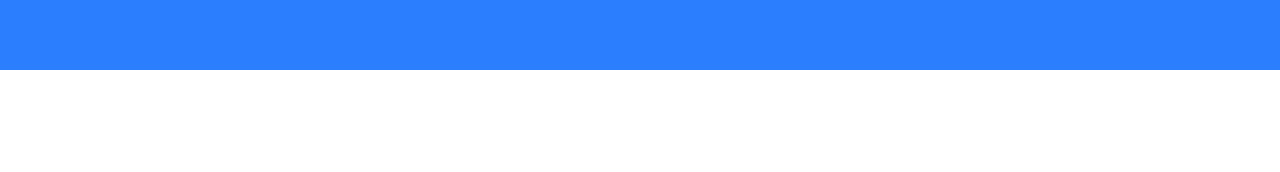
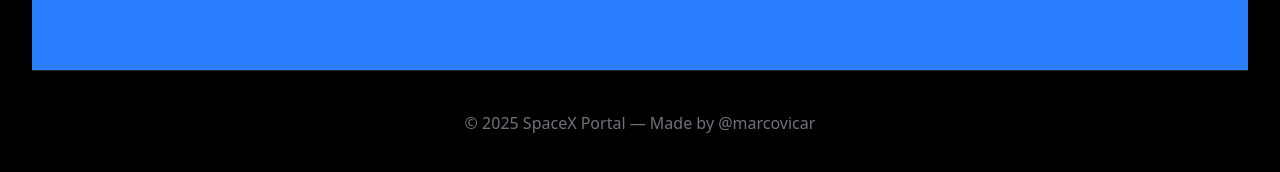
Before and after one commit to marcovicar/spacex-portal, a Next.js app: page / in a window 1280 px wide. Shown: the part 730-902 px from the top of the page. Before the commit the page ends 800 px from the top, so only its background shows below. Built offline with nearby package versions, Linux system fonts and the light colour scheme.

Commit message:
✅ Add footer on layout.tsx

```diff
--- a/src/app/layout.tsx
+++ b/src/app/layout.tsx
@@ -1,6 +1,7 @@
 import type { Metadata } from "next";
 import { Barlow_Condensed, Bebas_Neue } from 'next/font/google';
 import "./globals.css";
+import Navbar from "@/components/custom/Navbar";
 
 const barlow = Barlow_Condensed({
   subsets: ['latin'],
@@ -29,7 +30,15 @@ export default function RootLayout({
       <body
         className={`${barlow.variable} ${bebas.variable} antialiased`}
       >
-        {children}
+        <Navbar />
+        <div className="w-full bg-black">
+          <div className="max-w-7xl mx-auto px-4 sm:px-6 lg:px-8">
+            {children}
+            <footer className="text-center text-zinc-500 border-t border-zinc-800 py-10">
+              &copy; {new Date().getFullYear()} SpaceX Portal — Made by @marcovicar
+            </footer>
+          </div>
+        </div>
       </body>
     </html>
   );
```
